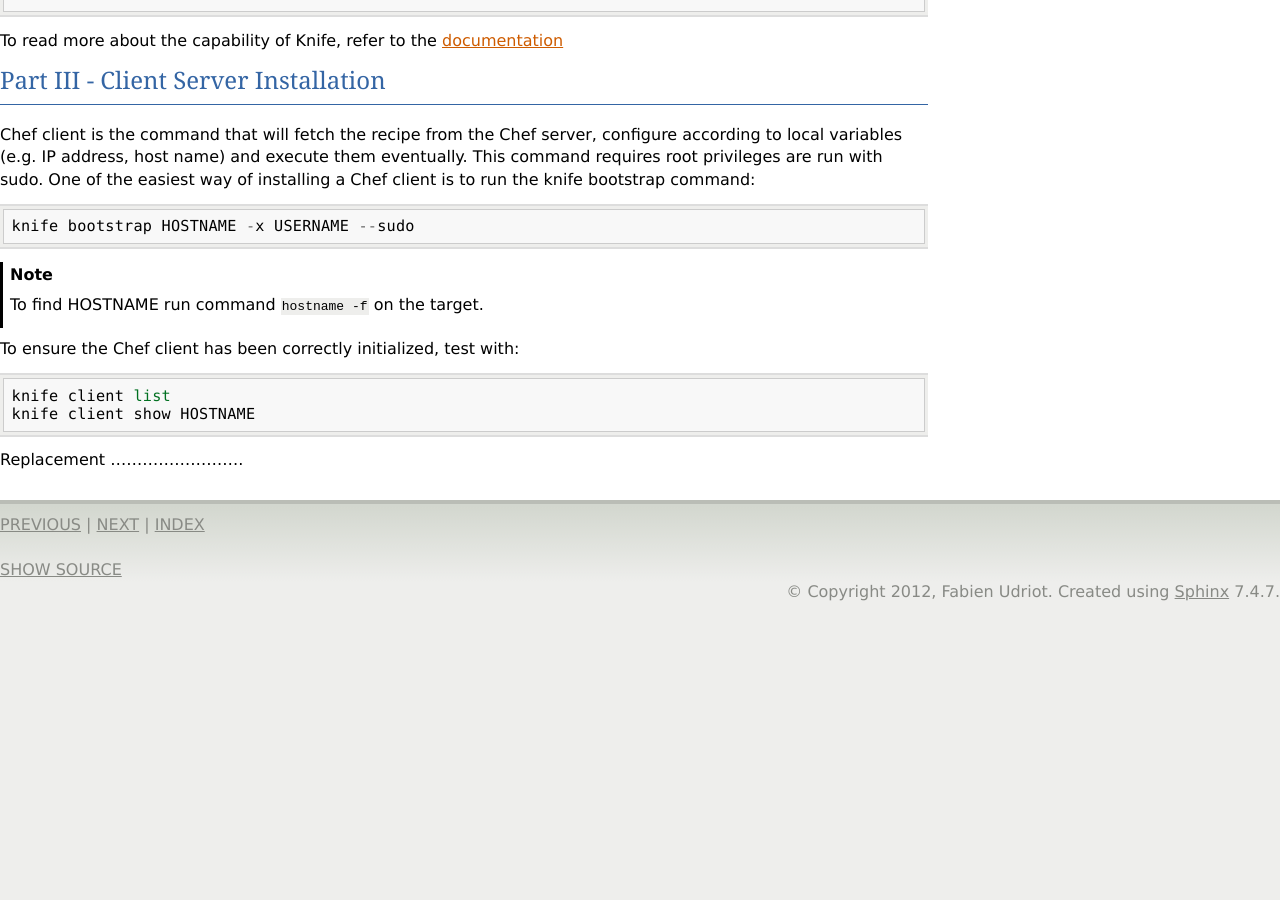
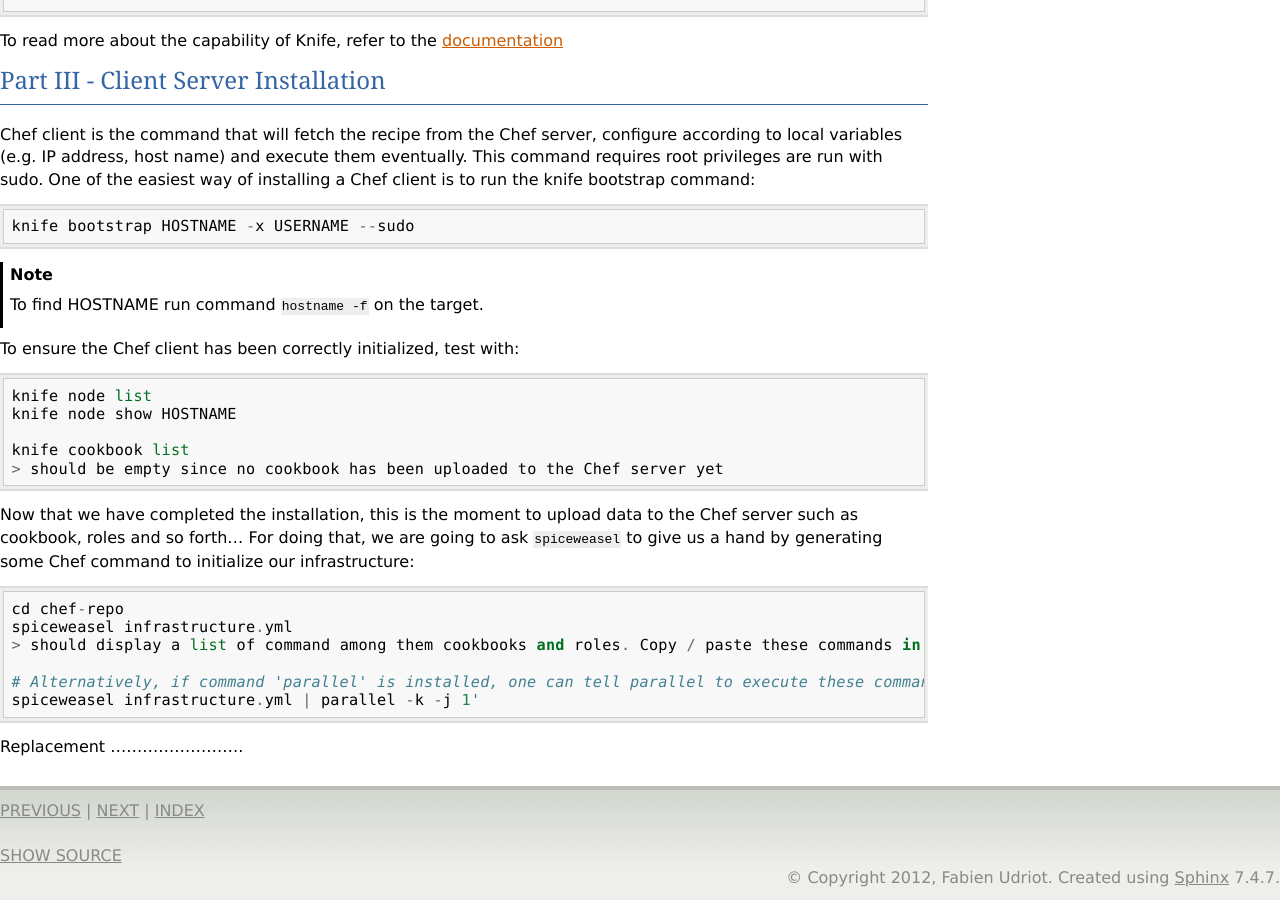
Before and after one commit to visay/chef-repo, a Sphinx documentation site: the page built from documentation/01-Installation/Index.rst, in a window 1280 px wide and 900 px high, scrolled down 4956 px. Built offline with Sphinx 7.4.7, drawn with Linux system fonts in a browser that asks for light colours; before the commit the page ends 5569 px from its top, so only the background shows below that.

Commit message:
Update documentation

```diff
--- a/documentation/01-Installation/Index.rst
+++ b/documentation/01-Installation/Index.rst
@@ -257,15 +257,26 @@ Chef client is the command that will fetch the recipe from the Chef server, conf
 
 	knife bootstrap HOSTNAME -x USERNAME --sudo
 
-
 .. note::
 
 	To find HOSTNAME run command ``hostname -f`` on the target.
 
 To ensure the Chef client has been correctly initialized, test with::
 
-	knife client list
-	knife client show HOSTNAME
+	knife node list
+	knife node show HOSTNAME
+
+	knife cookbook list
+	> should be empty since no cookbook has been uploaded to the Chef server yet
+
+Now that we have completed the installation, this is the moment to upload data to the Chef server such as cookbook, roles and so forth... For doing that, we are going to ask ``spiceweasel`` to give us a hand by generating some Chef command to initialize our infrastructure::
+
+	cd chef-repo
+	spiceweasel infrastructure.yml
+	> should display a list of command among them cookbooks and roles. Copy / paste these commands in the console
+
+	# Alternatively, if command 'parallel' is installed, one can tell parallel to execute these command for us.
+	spiceweasel infrastructure.yml | parallel -k -j 1'
 
 .. Link bellow
 
```
Also changed, not shown: other parts of documentation/01-Installation/Index.rst (+1 -1 lines).
